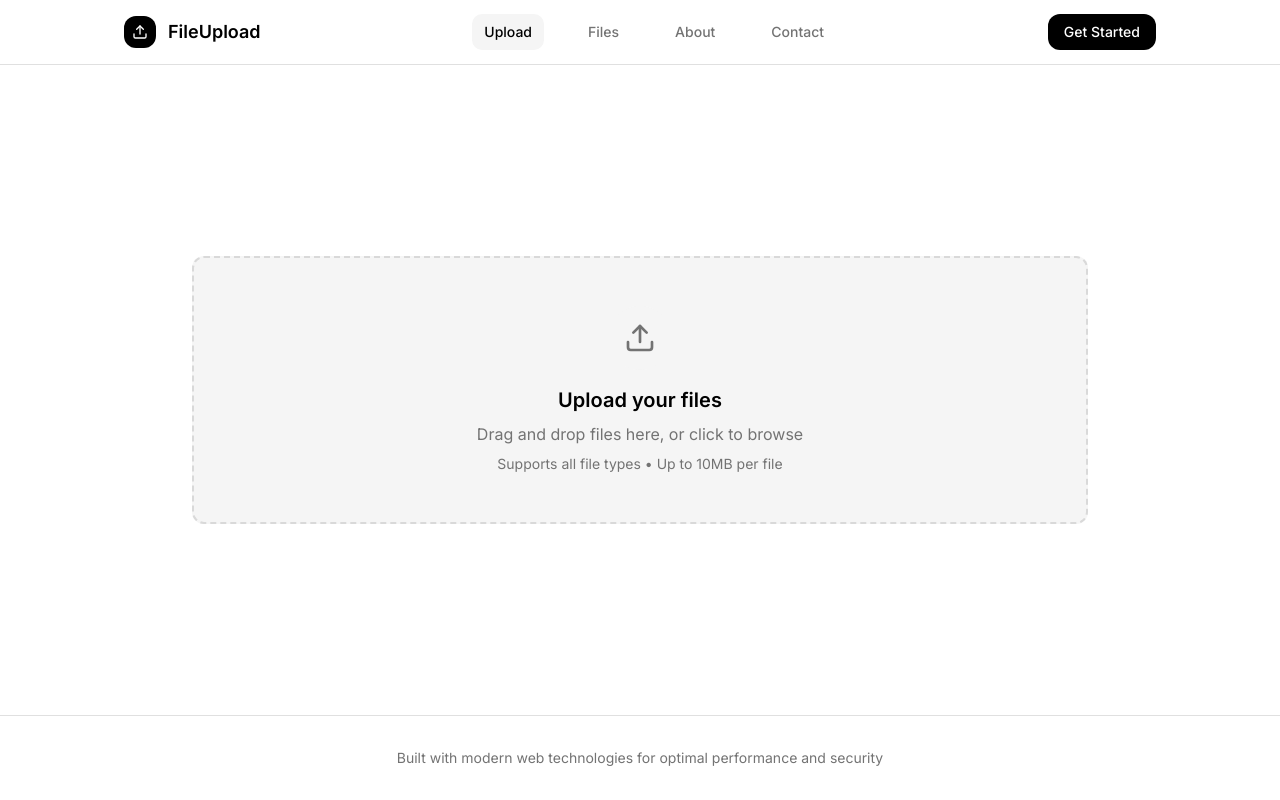
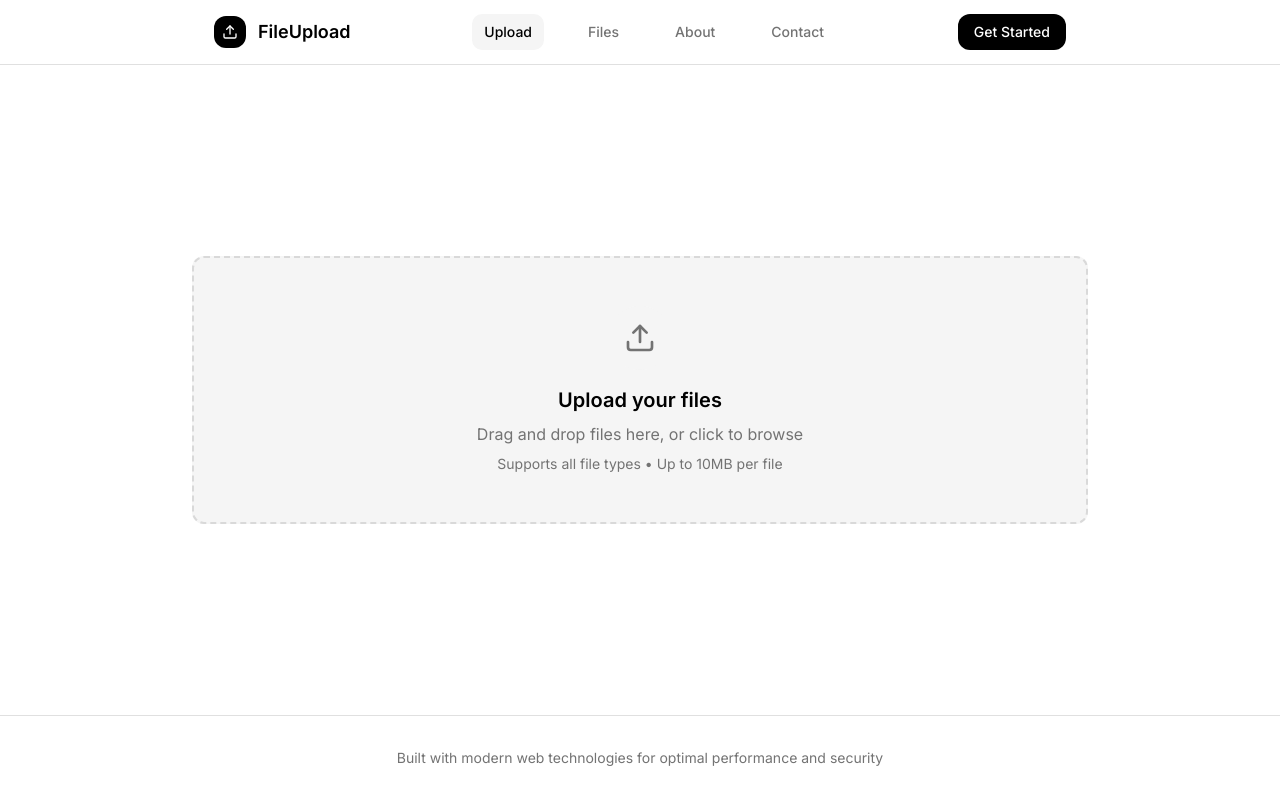
Before and after one commit to Mrinallcx/inkdrop-vault, a React (Vite) app: page / in a window 1280 px wide. Built offline with nearby package versions, Linux system fonts and the light colour scheme; the HTML template or start-up script is replaced by a standard one.

Commit message:
Update max screen size

```diff
--- a/tailwind.config.ts
+++ b/tailwind.config.ts
@@ -9,7 +9,7 @@ export default {
       center: true,
       padding: "2rem",
       screens: {
-        "2xl": "1080px",
+        "2xl": "900px",
       },
     },
     extend: {
```
